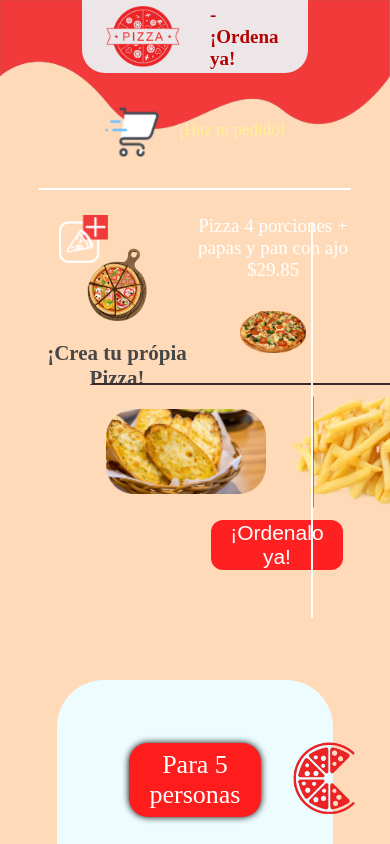
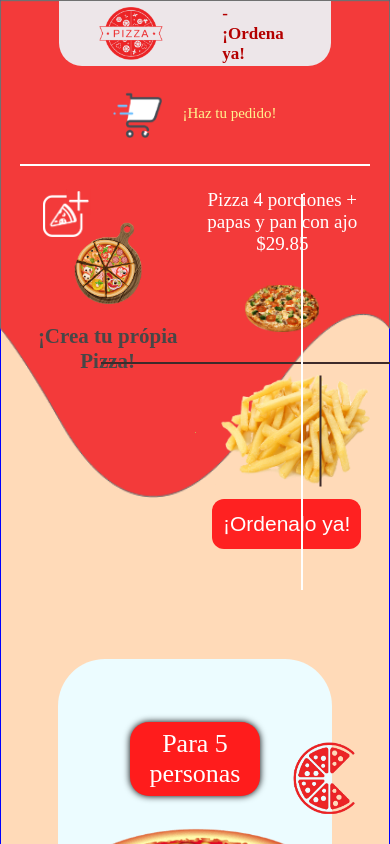
Before and after one commit to Benjaminmq2013/pizza_store, a plain HTML site: page index.html in a window 390 px wide. Shown: the top 844 px of the page. Drawn offline with Linux system fonts and the light colour scheme; a web font is replaced by a local one.

Commit message:
Responsive hasta 900P listo

```diff
--- a/index.html
+++ b/index.html
@@ -30,7 +30,7 @@
 
 
     <figure class="red_background">
-        <img src="./images/background.png" alt="">
+        <img class="background_image" src="./images/background.png" alt="">
     </figure>
 
     <!-- MAIN SECTION -->
@@ -115,5 +115,6 @@
 
     </footer>
 
+    <script src="./js/responsive.js"></script>
 </body>
 </html>
--- /dev/null
+++ b/js/responsive.js
@@ -0,0 +1,8 @@
+"use strict"
+
+let es900p = window.matchMedia("(max-width: 900px)")
+const background_image = document.querySelector(".background_image")
+
+if (es900p.matches){
+    background_image.src = "./images/background_tablet.png";
+}
--- a/responsive.css
+++ b/responsive.css
@@ -191,4 +191,57 @@
     .offer_pizza_image img{
         height: 183px;
     }
+    .nav_text {
+        font-size: 18px;
+    }
+    .main_section {
+        margin-right: 5%;
+        margin-left: 5%;
+        width: 90%;
+    }
+    .red_background img {
+        height: 498px;
+    }
+
 }
+
+@media screen and (max-width: 900px){
+    body{
+        border: 1px solid blue;
+    }
+    .navbar{
+        width: 70.2%;
+        height: 65px;
+    }
+    .nav_logo img {
+        height: 53px;
+    }
+    .nav_text {
+        font-size: 17px;
+    }
+    .pedido_logo img {
+        height: 49px;
+    }
+    .pedido_logo {
+        font-size: 15px;
+    }
+    #main {
+        margin-top: 3px;
+    }
+    .linea_horizontal {
+        top: 87px;
+    }
+    .main_content {
+        padding-top: 34px;
+    }
+    .linea_vertical{
+        top: 314px;
+    }
+    .pan_ajo_image img {
+        max-width: 74%;
+    }
+    .pan_ajo_image{
+        display: flex;
+        justify-content: center;
+    }
+}
```
Also changed, not shown: images/background_tablet.png (added).
